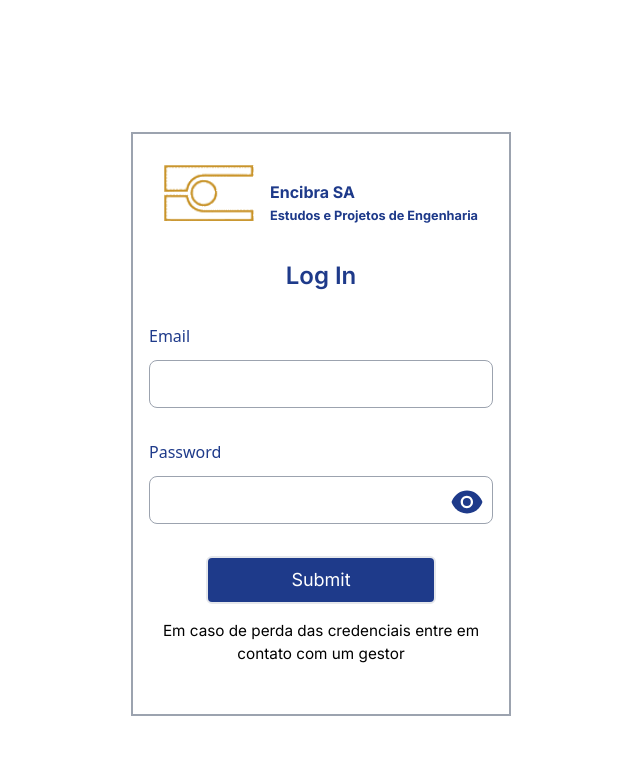
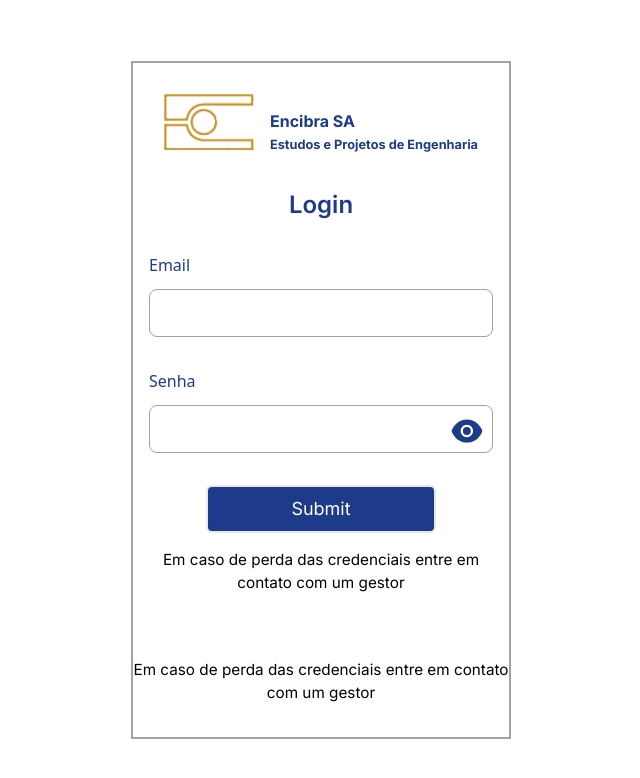
Before and after one commit to heronoa/developer_manager, a Next.js app: page / in a window 1280 px wide. Shown: the top 778 px of the page, without its empty margins (319-959 px from the left). Built offline with nearby package versions, Linux system fonts and the light colour scheme; no server answers; the database is empty.

Commit message:
style: alterando estilo da pagina de login

```diff
--- a/src/components/Layouts/HomeLayout/index.tsx
+++ b/src/components/Layouts/HomeLayout/index.tsx
@@ -19,8 +19,8 @@
   };
 
   const formFields: IFormFieldType = {
-    email: { required: "Email is required", fieldType: "email" },
-    password: { required: "Password is required", fieldType: "password" },
+    email: { required: "Email é necessário", fieldType: "email" },
+    password: { required: "Senha é necessário", fieldType: "password", fieldLabel: "Senha" },
   };
 
   const submitBtn = () => {
@@ -33,16 +33,21 @@
   };
 
   return (
-    <div className="container mx-auto w-[300px] md:w-[380px] mt-12 border-2 border-gray-400">
+    <div className="container mx-auto w-[300px] md:w-[380px] border-2 border-gray-400">
       <CompanyLogo className="justify-center" />
       <h2 className="px-12 mt-8 text-center text-2xl font-semibold text-blue-900">
-        Log In
+        Login
       </h2>
       <AuthForm
         handleOnSubmit={onSubmit}
         submitBtn={submitBtn}
         formFields={formFields}
       />
+      <div className="flex justify-center items-center mt-4 mb-8">
+          <small className="text-center m-auto">
+            Em caso de perda das credenciais entre em contato com um gestor
+          </small>
+        </div>
     </div>
   );
 };
```
